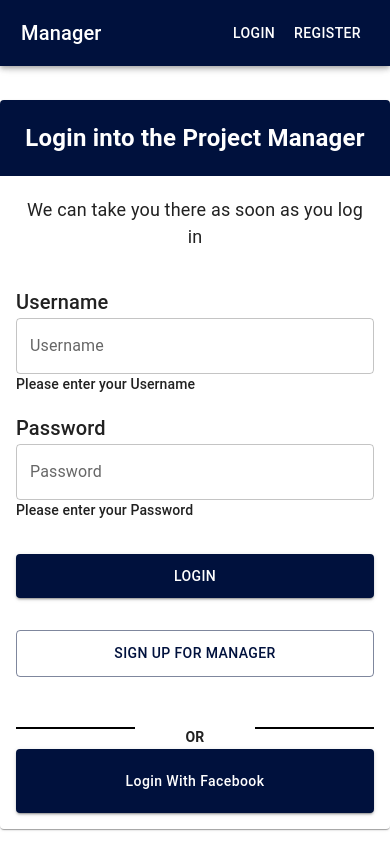
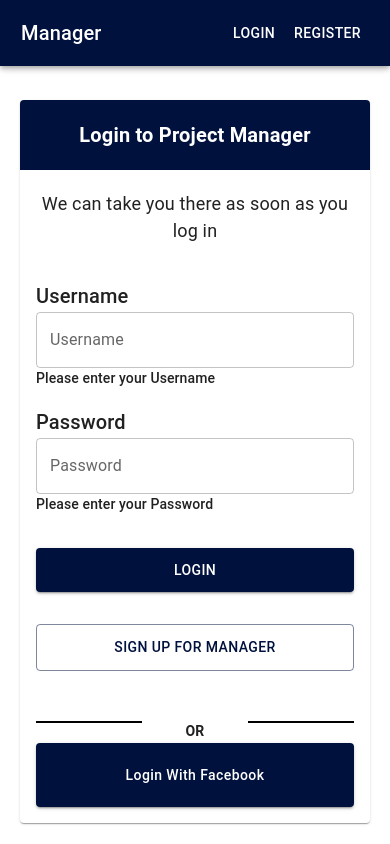
Before and after one commit to olatunde1998/project-manager, a Next.js app: page /Login in a window 390 px wide. Shown: the top 844 px of the page. Built offline with nearby package versions, Linux system fonts and the light colour scheme.

Commit message:
login and register was make responsive

```diff
--- a/pages/Login.tsx
+++ b/pages/Login.tsx
@@ -1,14 +1,13 @@
 import React from "react";
 import Card from "@mui/material/Card";
 import CardContent from "@mui/material/CardContent";
-import CardMedia from "@mui/material/CardMedia";
 import Typography from "@mui/material/Typography";
 import { Button, CardActionArea, Grid, TextField } from "@mui/material";
 import Link from "next/link";
 
 const Login = () => {
   return (
-    <div className="py-[100px]">
+    <div className="py-[100px] px-[20px] bg-white">
       <Card sx={{ maxWidth: 600, marginLeft: "auto", marginRight: "auto" }}>
         <CardActionArea>
           <Typography
@@ -16,13 +15,13 @@ const Login = () => {
             sx={{
               backgroundColor: "#00113d",
               color: "white",
-              fontSize: "24px",
+              fontSize: "20px",
               textAlign: "center",
               fontWeight: "700",
               padding: "20px",
             }}
           >
-            Login into the Project Manager
+            Login to Project Manager
           </Typography>
           <Typography
             component="p"
--- a/pages/Register.tsx
+++ b/pages/Register.tsx
@@ -8,7 +8,7 @@ import Link from "next/link";
 
 const Register = () => {
   return (
-    <div className="py-[100px]">
+    <div className="py-[100px] px-[20px] bg-white">
       <Card sx={{ maxWidth: 600, marginLeft: "auto", marginRight: "auto"}}>
         <CardActionArea>
           <Typography
@@ -16,13 +16,13 @@ const Register = () => {
             sx={{
               backgroundColor: "#00113d",
               color: "white",
-              fontSize: "24px",
+              fontSize: "20px",
               textAlign: "center",
               fontWeight: "700",
               padding: "20px",
             }}
           >
-            Login into the Project Manager
+            Sign up for Project Manager
           </Typography>
           <Typography
             component="p"
```
